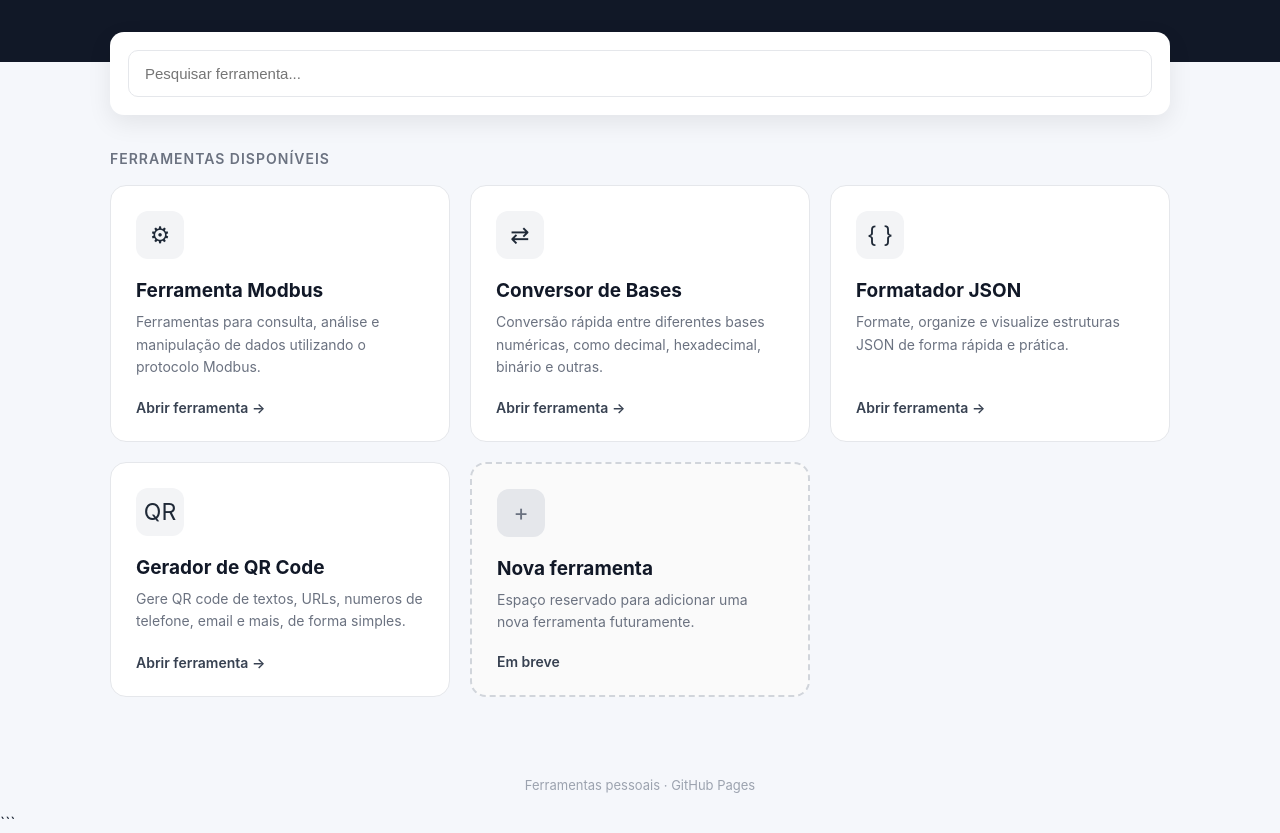
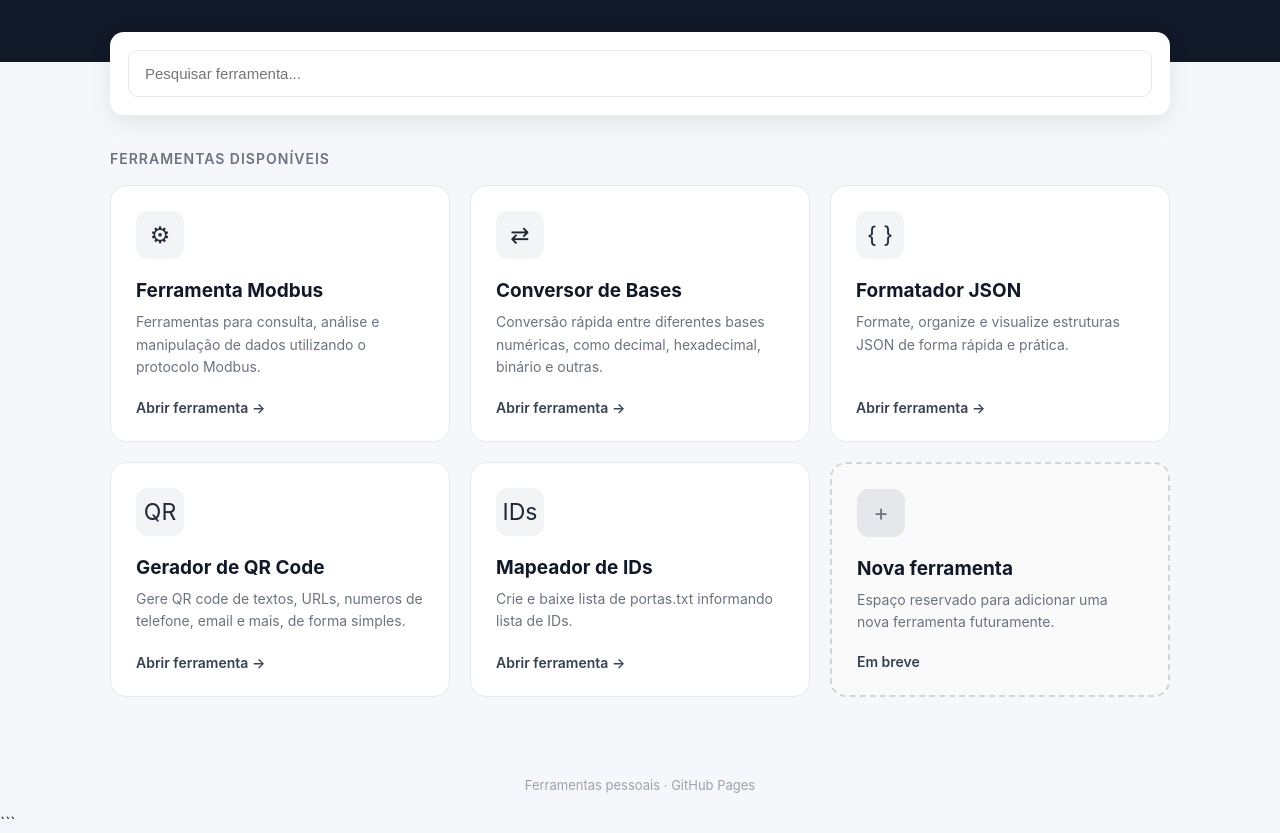
Before and after one commit to Guilherme-Weeck/tools, a plain HTML site: page index.html in a window 1280 px wide. Shown: the part 241-1074 px from the top of the page. Drawn offline with Linux system fonts and the light colour scheme.

Commit message:
modified:   index.html

```diff
--- a/index.html
+++ b/index.html
@@ -436,6 +436,34 @@
             </div>
 
         </a>
+        <!-- =================================
+             Mapeador de IDs
+        ================================== -->
+
+        <a
+            href="./ferramentas/Organizador_de_IDs/"
+            class="tool-card"
+            data-name="Mapeador de IDs"
+        >
+
+            <div class="tool-icon">
+                IDs
+            </div>
+
+            <h2>
+                Mapeador de IDs
+            </h2>
+
+            <p>
+                Crie e baixe lista de portas.txt informando lista de IDs.
+            </p>
+
+            <div class="open-tool">
+                Abrir ferramenta
+                <span>→</span>
+            </div>
+
+        </a>
 
         <!-- =================================
              ESPAÇO RESERVADO PARA FUTURA
```
